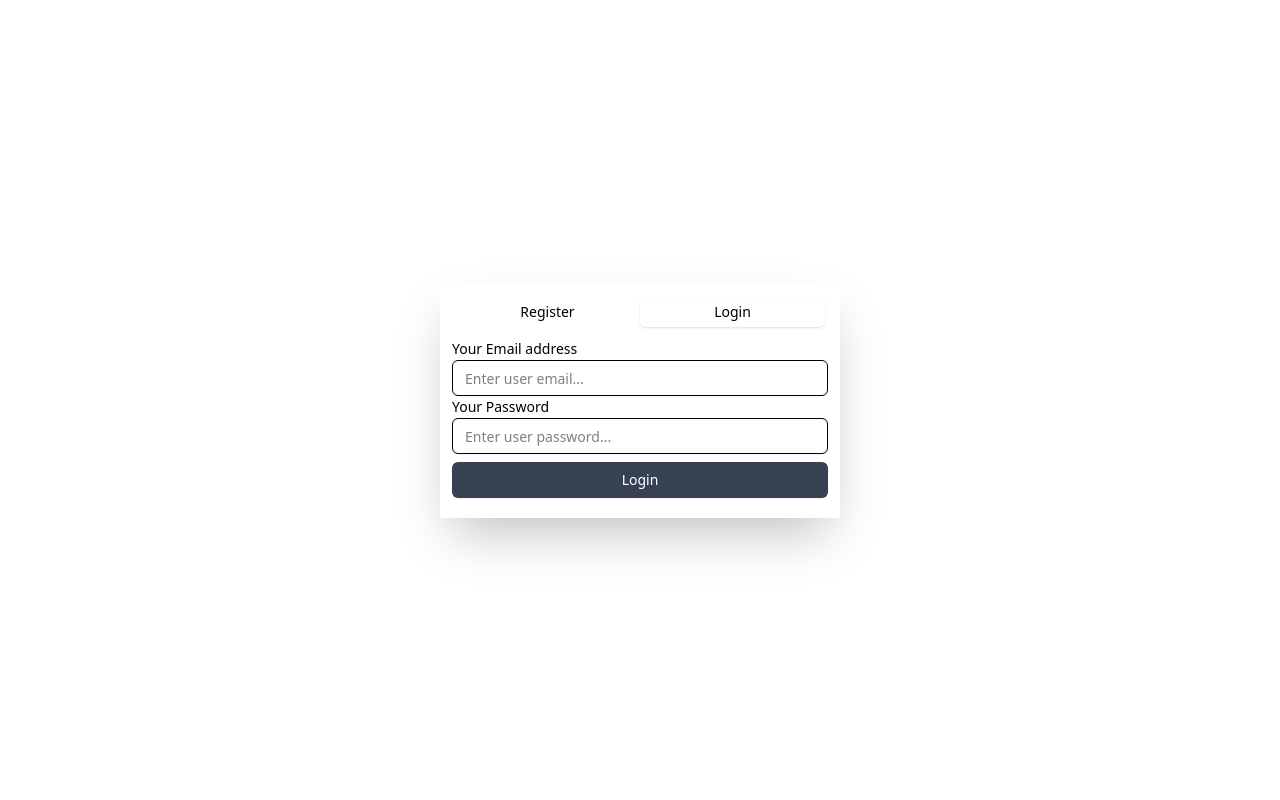
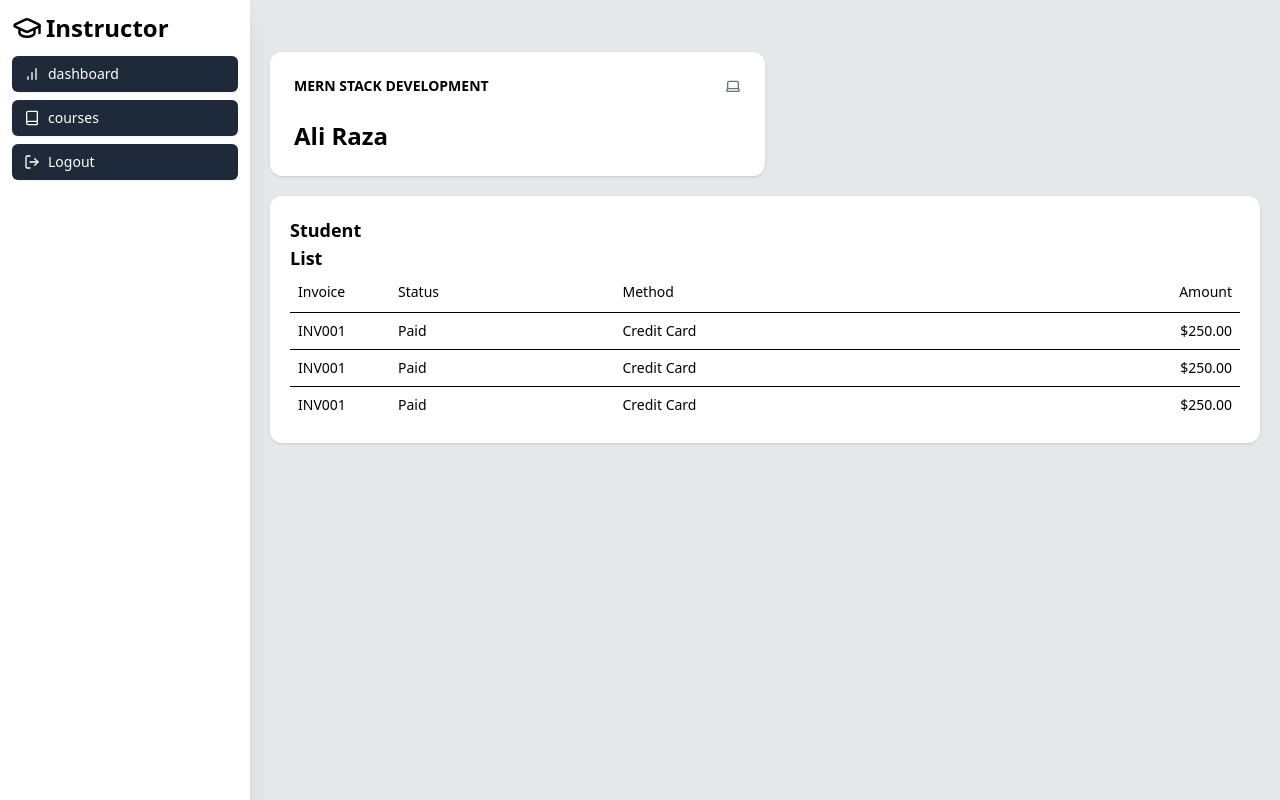
Before and after one commit to MaazTariq007/LMS_MERN_Project, a React (Vite) app in the folder client/: page / in a window 1280 px wide. Built offline with nearby package versions, Linux system fonts and the light colour scheme.

Commit message:
dashboard UI part 1

```diff
--- a/client/src/App.jsx
+++ b/client/src/App.jsx
@@ -9,9 +9,9 @@ const App = () => {
   return (
     <>
       <Routes>
-        <Route path="/" element={<Auth_ui />} />
-        {/* <Route path="/" element={<InstructorPage />} /> */}
-        <Route path="/home" element={<HomePage />} />
+        {/* <Route path="/" element={<Auth_ui />} /> */}
+        <Route path="/" element={<InstructorPage />} />
+        {/* <Route path="/home" element={<HomePage />} /> */}
       </Routes>
       <Toaster className="text-white bg-gray-800" />
     </>
--- /dev/null
+++ b/client/src/components/instructorTabs/CoursesUi.jsx
@@ -0,0 +1,9 @@
+import React from 'react'
+
+const CoursesUi = () => {
+  return (
+    <div>CoursesUi</div>
+  )
+}
+
+export default CoursesUi
--- /dev/null
+++ b/client/src/components/instructorTabs/DashboardUi.jsx
@@ -0,0 +1,72 @@
+import React from "react";
+import {
+  Card,
+  CardContent,
+  CardDescription,
+  CardFooter,
+  CardHeader,
+  CardTitle,
+} from "@/components/ui/card";
+import { Laptop } from "lucide-react";
+import {
+  Table,
+  TableBody,
+  TableCaption,
+  TableCell,
+  TableHead,
+  TableHeader,
+  TableRow,
+} from "@/components/ui/table";
+
+export const DashboardUi = () => {
+  return (
+    <>
+      <div className="grid grid-cols-2">
+        <Card className={"bg-white border-0 "}>
+          <CardHeader className="flex flex-row items-center justify-between">
+            <CardDescription className={"font-semibold"}>
+              MERN STACK DEVELOPMENT
+            </CardDescription>
+            <Laptop className="text-gray-500 w-4 h-4" />
+          </CardHeader>
+          <CardContent>
+            <p className="text-2xl font-bold">Ali Raza</p>
+          </CardContent>
+        </Card>
+      </div>
+      <Card className={"bg-white border-0 mt-5 p-5"}>
+        <Table className={"p-5"}>
+          <TableHeader>
+            <h1 className="text-lg font-semibold">Student List</h1>
+            <TableRow>
+              <TableHead className="w-[100px]">Invoice</TableHead>
+              <TableHead>Status</TableHead>
+              <TableHead>Method</TableHead>
+              <TableHead className="text-right">Amount</TableHead>
+            </TableRow>
+          </TableHeader>
+          <TableBody>
+            <TableRow>
+              <TableCell className="font-medium">INV001</TableCell>
+              <TableCell>Paid</TableCell>
+              <TableCell>Credit Card</TableCell>
+              <TableCell className="text-right">$250.00</TableCell>
+            </TableRow>
+            <TableRow>
+              <TableCell className="font-medium">INV001</TableCell>
+              <TableCell>Paid</TableCell>
+              <TableCell>Credit Card</TableCell>
+              <TableCell className="text-right">$250.00</TableCell>
+            </TableRow>
+            <TableRow>
+              <TableCell className="font-medium">INV001</TableCell>
+              <TableCell>Paid</TableCell>
+              <TableCell>Credit Card</TableCell>
+              <TableCell className="text-right">$250.00</TableCell>
+            </TableRow>
+          </TableBody>
+        </Table>
+      </Card>
+    </>
+  );
+};
--- /dev/null
+++ b/client/src/components/instructorTabs/LogoutUi.jsx
@@ -0,0 +1,7 @@
+import React from "react";
+
+const LogoutUi = () => {
+  return <div>LogoutUi</div>;
+};
+
+export default LogoutUi;
--- /dev/null
+++ b/client/src/components/ui/card.jsx
@@ -0,0 +1,101 @@
+import * as React from "react"
+
+import { cn } from "@/lib/utils"
+
+function Card({
+  className,
+  ...props
+}) {
+  return (
+    (<div
+      data-slot="card"
+      className={cn(
+        "bg-card text-card-foreground flex flex-col gap-6 rounded-xl border py-6 shadow-sm",
+        className
+      )}
+      {...props} />)
+  );
+}
+
+function CardHeader({
+  className,
+  ...props
+}) {
+  return (
+    (<div
+      data-slot="card-header"
+      className={cn(
+        "@container/card-header grid auto-rows-min grid-rows-[auto_auto] items-start gap-1.5 px-6 has-data-[slot=card-action]:grid-cols-[1fr_auto] [.border-b]:pb-6",
+        className
+      )}
+      {...props} />)
+  );
+}
+
+function CardTitle({
+  className,
+  ...props
+}) {
+  return (
+    (<div
+      data-slot="card-title"
+      className={cn("leading-none font-semibold", className)}
+      {...props} />)
+  );
+}
+
+function CardDescription({
+  className,
+  ...props
+}) {
+  return (
+    (<div
+      data-slot="card-description"
+      className={cn("text-muted-foreground text-sm", className)}
+      {...props} />)
+  );
+}
+
+function CardAction({
+  className,
+  ...props
+}) {
+  return (
+    (<div
+      data-slot="card-action"
+      className={cn(
+        "col-start-2 row-span-2 row-start-1 self-start justify-self-end",
+        className
+      )}
+      {...props} />)
+  );
+}
+
+function CardContent({
+  className,
+  ...props
+}) {
+  return (<div data-slot="card-content" className={cn("px-6", className)} {...props} />);
+}
+
+function CardFooter({
+  className,
+  ...props
+}) {
+  return (
+    (<div
+      data-slot="card-footer"
+      className={cn("flex items-center px-6 [.border-t]:pt-6", className)}
+      {...props} />)
+  );
+}
+
+export {
+  Card,
+  CardHeader,
+  CardFooter,
+  CardTitle,
+  CardAction,
+  CardDescription,
+  CardContent,
+}
--- /dev/null
+++ b/client/src/components/ui/table.jsx
@@ -0,0 +1,121 @@
+import * as React from "react"
+
+import { cn } from "@/lib/utils"
+
+function Table({
+  className,
+  ...props
+}) {
+  return (
+    (<div data-slot="table-container" className="relative w-full overflow-x-auto">
+      <table
+        data-slot="table"
+        className={cn("w-full caption-bottom text-sm", className)}
+        {...props} />
+    </div>)
+  );
+}
+
+function TableHeader({
+  className,
+  ...props
+}) {
+  return (
+    (<thead
+      data-slot="table-header"
+      className={cn("[&_tr]:border-b", className)}
+      {...props} />)
+  );
+}
+
+function TableBody({
+  className,
+  ...props
+}) {
+  return (
+    (<tbody
+      data-slot="table-body"
+      className={cn("[&_tr:last-child]:border-0", className)}
+      {...props} />)
+  );
+}
+
+function TableFooter({
+  className,
+  ...props
+}) {
+  return (
+    (<tfoot
+      data-slot="table-footer"
+      className={cn("bg-muted/50 border-t font-medium [&>tr]:last:border-b-0", className)}
+      {...props} />)
+  );
+}
+
+function TableRow({
+  className,
+  ...props
+}) {
+  return (
+    (<tr
+      data-slot="table-row"
+      className={cn(
+        "hover:bg-muted/50 data-[state=selected]:bg-muted border-b transition-colors",
+        className
+      )}
+      {...props} />)
+  );
+}
+
+function TableHead({
+  className,
+  ...props
+}) {
+  return (
+    (<th
+      data-slot="table-head"
+      className={cn(
+        "text-foreground h-10 px-2 text-left align-middle font-medium whitespace-nowrap [&:has([role=checkbox])]:pr-0 [&>[role=checkbox]]:translate-y-[2px]",
+        className
+      )}
+      {...props} />)
+  );
+}
+
+function TableCell({
+  className,
+  ...props
+}) {
+  return (
+    (<td
+      data-slot="table-cell"
+      className={cn(
+        "p-2 align-middle whitespace-nowrap [&:has([role=checkbox])]:pr-0 [&>[role=checkbox]]:translate-y-[2px]",
+        className
+      )}
+      {...props} />)
+  );
+}
+
+function TableCaption({
+  className,
+  ...props
+}) {
+  return (
+    (<caption
+      data-slot="table-caption"
+      className={cn("text-muted-foreground mt-4 text-sm", className)}
+      {...props} />)
+  );
+}
+
+export {
+  Table,
+  TableHeader,
+  TableBody,
+  TableFooter,
+  TableHead,
+  TableRow,
+  TableCell,
+  TableCaption,
+}
--- a/client/src/pages/Auth_ui.jsx
+++ b/client/src/pages/Auth_ui.jsx
@@ -16,11 +16,14 @@ const Auth_ui = () => {
     handleOnRegisterForm,
     handleOnLoginForm,
     tabState,
+    setTabState,
   } = useContext(AuthState);
 
   return (
     <div className="h-screen w-screen grid place-items-center">
       <Tabs
+        value={tabState}
+        onValueChange={setTabState}
         defaultValue={tabState}
         className="w-[400px] shadow-2xl p-3 rounded"
       >
@@ -78,7 +81,7 @@ const Auth_ui = () => {
             </div>
             <div className="grid my-2">
               <Button className={"bg-gray-700 text-white cursor-pointer"}>
-                Register
+                {loading ? "Regsitering..." : "Register"}
               </Button>
             </div>
           </form>
--- a/client/src/pages/instructor/InstructorPage.jsx
+++ b/client/src/pages/instructor/InstructorPage.jsx
@@ -1,6 +1,10 @@
-import React from "react";
-import { GraduationCap, BarChart, Book, LogOut } from "lucide-react";
+import React, { useState } from "react";
+import { GraduationCap, BarChart, Book, LogOut, Component } from "lucide-react";
 import { Button } from "@/components/ui/button";
+import { DashboardUi } from "@/components/instructorTabs/DashboardUi";
+import CoursesUi from "@/components/instructorTabs/CoursesUi";
+import LogoutUi from "@/components/instructorTabs/LogoutUi";
+import { Tabs, TabsContent, TabsList, TabsTrigger } from "@/components/ui/tabs";
 
 const InstructorPage = () => {
   const menuItems = [
@@ -8,22 +12,27 @@ const InstructorPage = () => {
       icon: BarChart,
       label: "Dashboard",
       value: "dashboard",
+      component: <DashboardUi />,
     },
     {
       icon: Book,
       label: "Courses",
       value: "courses",
+      component: <CoursesUi />,
     },
     {
       icon: LogOut,
       label: "Logout",
       value: "Logout",
+      component: <LogoutUi />,
     },
   ];
 
+  const [activeTab, setActiveTab] = useState("dashboard");
+
   return (
     <>
-      <div className="h-screen w-screen bg-gray-200">
+      <div className="flex h-screen w-screen bg-gray-200">
         <aside className="w-[250px] bg-white h-screen shadow-xl p-3">
           <div className="flex gap-1 items-center ">
             <GraduationCap className="w-[30px] h-[30px]" />
@@ -32,7 +41,13 @@ const InstructorPage = () => {
           <nav className="grid gap-2 my-3">
             {menuItems.map((item) => {
               return (
-                <Button key={item.value} className={"bg-gray-800 text-white flex justify-start cursor-pointer"}>
+                <Button
+                  key={item.value}
+                  onClick={() => setActiveTab(item.value)}
+                  className={
+                    "bg-gray-800 text-white flex justify-start cursor-pointer"
+                  }
+                >
                   <item.icon />
                   {item.value}
                 </Button>
@@ -40,6 +55,23 @@ const InstructorPage = () => {
             })}
           </nav>
         </aside>
+        <main className="flex-1 py-8 overflow-y-auto">
+          <div className="p-5">
+            <Tabs
+              defaultValue={activeTab}
+              value={activeTab}
+              onValueChange={setActiveTab}
+            >
+              {menuItems.map((item) => {
+                return (
+                  <TabsContent value={item.value} key={item.value}>
+                    {item.component}
+                  </TabsContent>
+                );
+              })}
+            </Tabs>
+          </div>
+        </main>
       </div>
     </>
   );
```
Also changed, not shown: client/src/context/AuthContext.jsx (+3 -8 lines), 1 other file (tests, documents, lock files or other folders).
